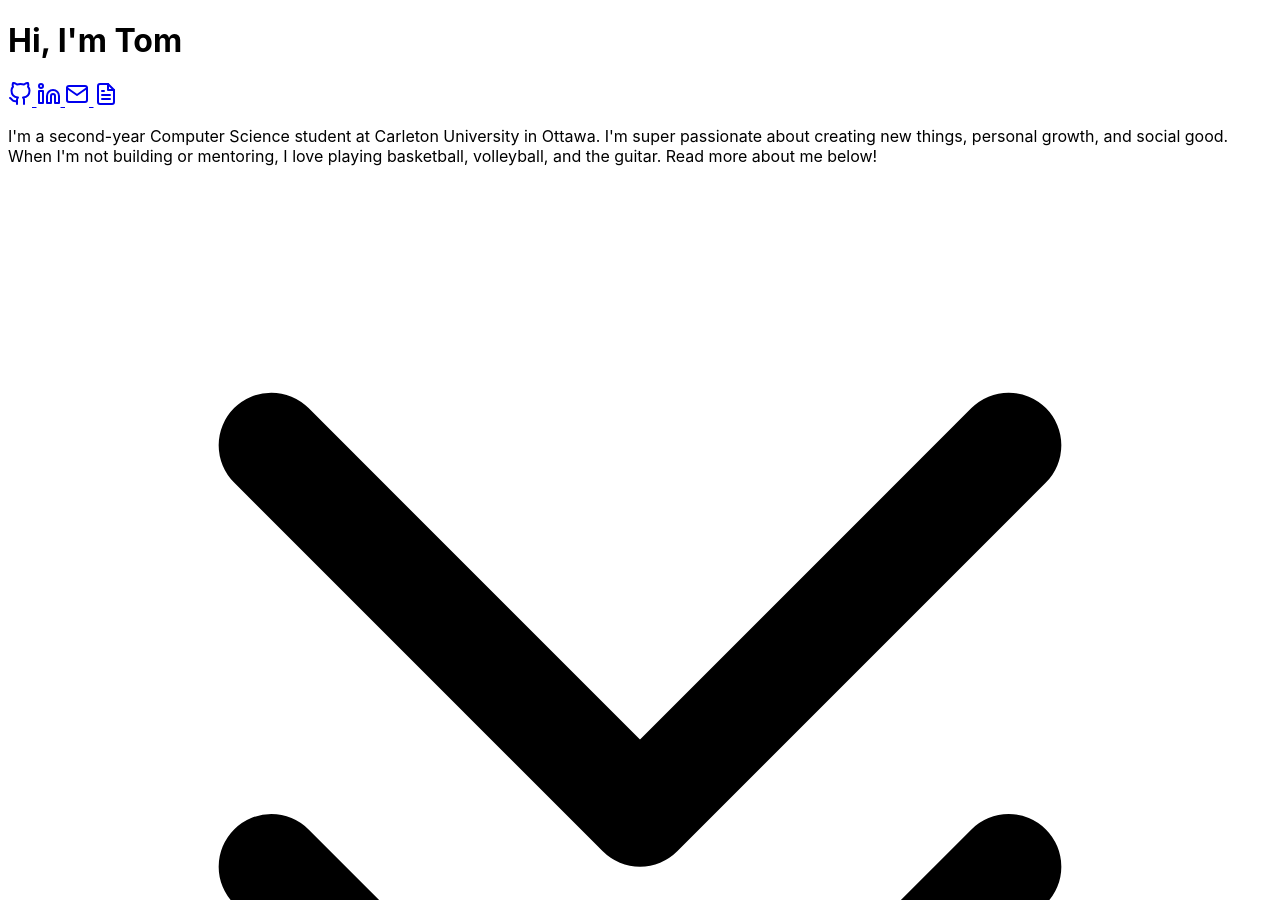
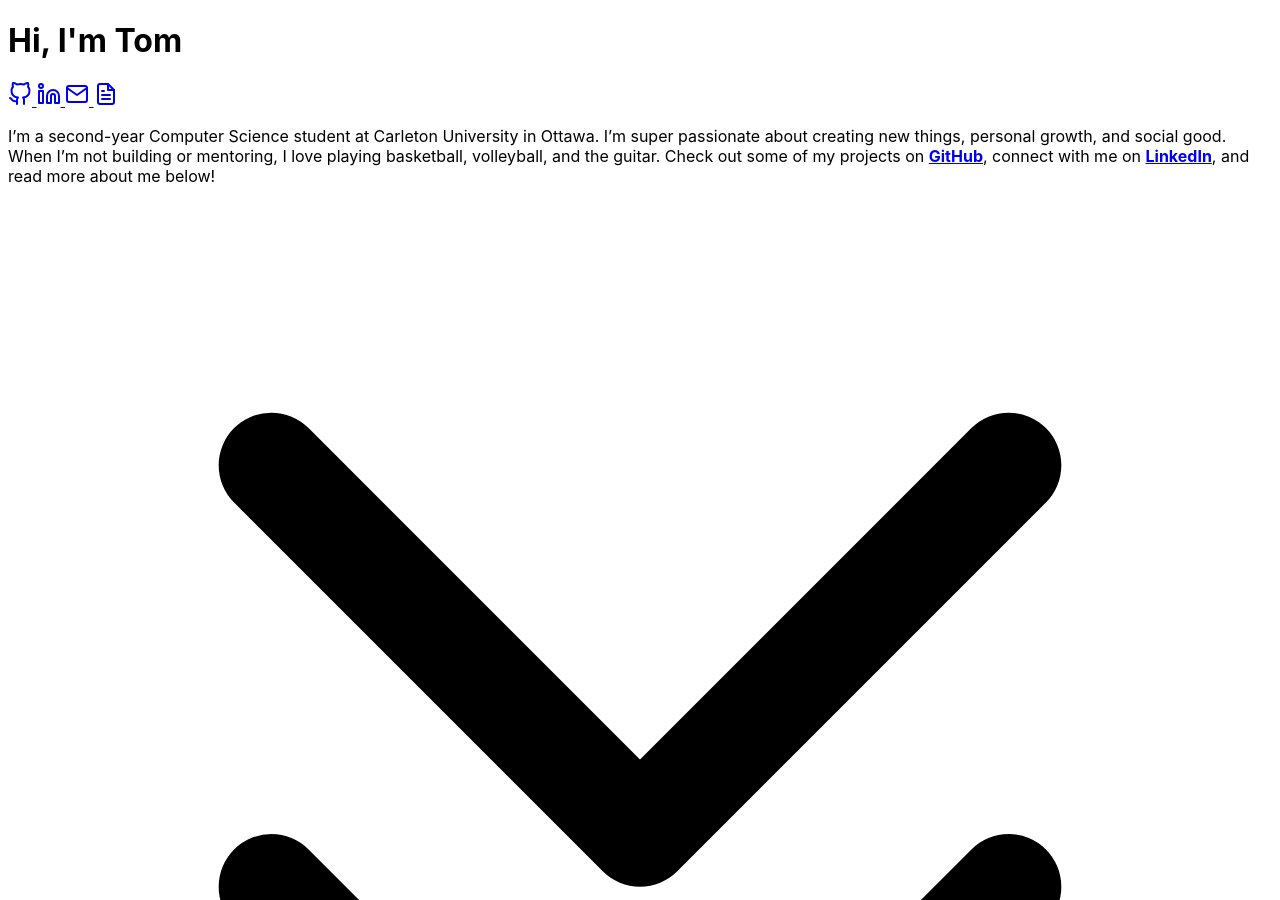
Before and after one commit to zhu-tom/personal-site, a Jekyll site: the page built from index.md, in a window 1280 px wide and 900 px high. Built offline with Jekyll 4.4.1, drawn with Linux system fonts in a browser that asks for light colours.

Commit message:
Update bio to markdown

```diff
--- a/_data/about.yml
+++ b/_data/about.yml
@@ -1,6 +1,6 @@
 first_name: Tom
 last_name: Zhu
-bio: I'm a second-year Computer Science student at Carleton University in Ottawa. I'm super passionate about creating new things, personal growth, and social good. When I'm not building or mentoring, I love playing basketball, volleyball, and the guitar. Read more about me below!
+bio: I'm a second-year Computer Science student at Carleton University in Ottawa. [link](https://google.com) I'm super passionate about creating new things, personal growth, and social good. When I'm not building or mentoring, I love playing basketball, volleyball, and the guitar. Read more about me below!
 github: https://github.com/zhu-tom
 linkedin: https://www.linkedin.com/in/zhu-tom
 resume: resume.pdf
--- a/_includes/experiences.html
+++ b/_includes/experiences.html
@@ -6,10 +6,10 @@
             <img alt="logo" width="50" class="inline mr-4 h-12" src="/assets/img/{{ experience.img }}"/>
             <div class="flex flex-col w-full">
                 <div class="flex flex-row justify-between">
-                    <h1 class="font-sans text-xl font-extrabold">{{ experience.company }}</h1>
+                    <h1 class="font-sans text-xl font-extrabold mb-1">{{ experience.company }}</h1>
                     <p class="float-right font-sans italic">{{ experience.start }} - {% if experience.end %} {{ experience.end }} {% else %} Present {% endif %}</p>
                 </div>
-                <p class="font-sans font-semibold">{{ experience.title }}</p>
+                <p class="mb-2 font-sans font-semibold">{{ experience.title }}</p>
                 <ul class="list-disc list-inside">
                     {% for note in experience.notes %}
                     <li class="font-sans font-normal">{{ note.content }}</li>
--- a/_includes/projects.html
+++ b/_includes/projects.html
@@ -24,9 +24,9 @@
         </div>
         <div>
             <p class="pt-2">{{ project.description }}</p>
-            <div class="flex flex-wrap">
+            <div class="flex flex-wrap mt-1">
             {% for tool in project.tools %}
-                <span class="flex border rounded-full py-1 px-2 mr-2 mt-2 text-sm text-center items-start align-middle">{{ tool }}</span>
+                <span class="flex bg-blue-300 bg-opacity-25 rounded-full py-1 px-2 mr-2 mt-2 text-sm text-center items-start align-middle">{{ tool }}</span>
             {% endfor %}
             </div>
         </div>
--- a/_layouts/default.html
+++ b/_layouts/default.html
@@ -18,7 +18,7 @@
               {% include links.html %}
               </div>
             </div>
-            <p class="font-light pl-4">{{ site.data.about.bio }}</p>
+            <div class="font-light pl-4">{{ content }}</div>
           </div>
         </div>
         <div class="absolute min-w-full bottom-8 inset-x-0 flex justify-center">
@@ -27,7 +27,8 @@
           </svg>
         </div>
       </div>
-      {{ content }}
+      {% include experiences.html %}
+      {% include projects.html %}
       <hr class="h-4 mt-16 "/>
       <div class="mb-10 grid grid-cols-3 gap-2">
         <p>Last updated: <span class="font-mono border">{{ site.data.about.updated }}</span></p>
@@ -42,5 +43,6 @@
   <script src="assets/js/aos.js"></script>
   <script src="https://cdn.jsdelivr.net/npm/particles.js@2.0.0/particles.min.js"></script>
   <script src="assets/js/particles.js"></script>
+  <script src="https://cdn.jsdelivr.net/npm/typed.js@2.0.11"></script>
 </body>
 </html>
--- /dev/null
+++ b/assets/js/typed.js
@@ -0,0 +1,3 @@
+let typed = new Typed('#typed', {
+  stringsElement: '#typed-strings'
+});
--- a/index.md
+++ b/index.md
@@ -2,6 +2,4 @@
 layout: default
 title: "Hi :)"
 ---
-{% include experiences.html %}
-
-{% include projects.html %}
+I'm a second-year Computer Science student at Carleton University in Ottawa. I'm super passionate about creating new things, personal growth, and social good. When I'm not building or mentoring, I love playing basketball, volleyball, and the guitar. Check out some of my projects on **[GitHub](https://github.com/zhu-tom)**, connect with me on **[LinkedIn](https://www.linkedin.com/in/zhu-tom)**, and read more about me below!
```
